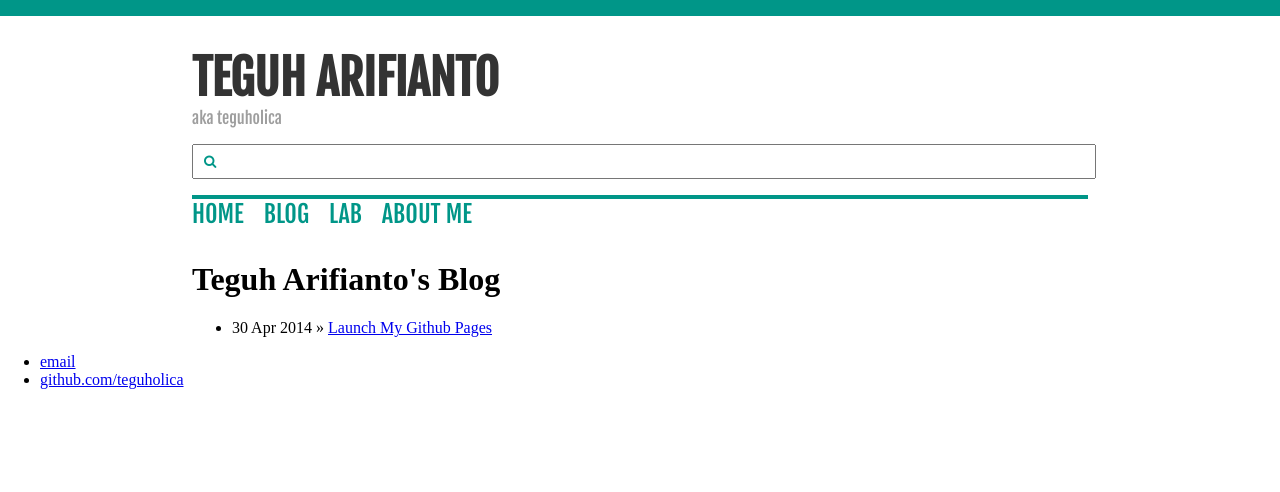
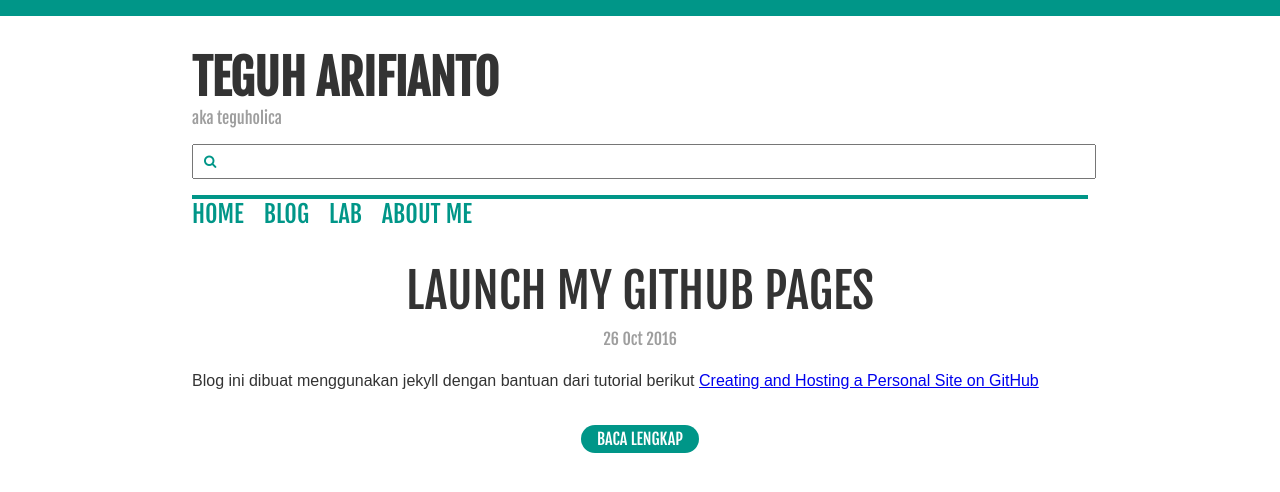
Before and after one commit to teguholica/teguholica.github.io, a Jekyll site: the page built from blog/index.html, in a window 1280 px wide. Shown: the top 492 px of the page. Built offline with Jekyll 4.4.1, drawn with Linux system fonts in a browser that asks for light colours; nearby versions of some CDN libraries.

Commit message:
update content

```diff
--- a/_layouts/default.html
+++ b/_layouts/default.html
@@ -33,11 +33,5 @@
           {{ content }}
         </div>
       </div>
-			<footer>
-	    		<ul>
-	        		<li><a href="mailto:teguholica@gmail.com">email</a></li>
-	        		<li><a href="https://github.com/teguholica">github.com/teguholica</a></li>
-				</ul>
-			</footer>
 		</body>
 	</html>
--- a/_posts/2016-10-26-launch-my-github-pages.md
+++ b/_posts/2016-10-26-launch-my-github-pages.md
@@ -1,7 +1,8 @@
 ---
 layout: post
 title: "Launch My Github Pages"
-date: 2014-04-30
+date: 2016-10-26
 ---
 
-Well. Finally got around to putting this old website together. Neat thing about it - powered by [Jekyll](http://jekyllrb.com) and I can use Markdown to author my posts. It actually is a lot easier than I thought it was going to be.
+Blog ini dibuat menggunakan jekyll dengan bantuan dari tutorial berikut
+[Creating and Hosting a Personal Site on GitHub](http://jmcglone.com/guides/github-pages/)
--- a/blog/index.html
+++ b/blog/index.html
@@ -1,11 +1,20 @@
 ---
 layout: default
-title: Teguh Arifianto's Blog
+title: Blog
 ---
-<h1>{{ page.title }}</h1>
-<ul class="posts">
-
-  {% for post in site.posts %}
-    <li><span>{{ post.date | date_to_string }}</span> » <a href="{{ post.url }}" title="{{ post.title }}">{{ post.title }}</a></li>
-  {% endfor %}
-</ul>
+{% for post in site.posts %}
+<div class="article">
+  <div class="title">
+    {{ post.title }}
+  </div>
+  <div class="info">
+     {{ post.date | date_to_string }}
+  </div>
+  <div class="post">
+    {{ post.content | truncatewords: 300 }}
+  </div>
+  <div class="action">
+    <a href="{{ post.url }}">Baca Lengkap</a>
+  </div>
+</div>
+{% endfor %}
```
Also changed, not shown: index.html (+5 -4 lines).
